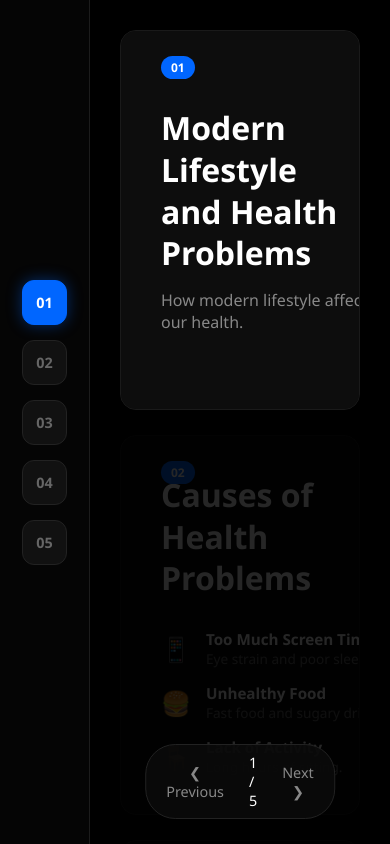
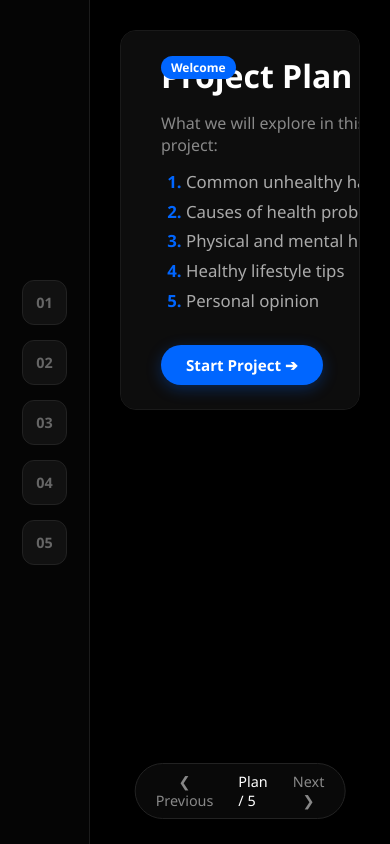
Before and after one commit to imran231145/nuray_project, a plain HTML site: page index.html in a window 390 px wide. Drawn offline with Linux system fonts and the light colour scheme.

Commit message:
feat: add project plan startup slide and fix image responsive layouts

```diff
--- a/index.html
+++ b/index.html
@@ -20,7 +20,30 @@
 
     <main class="slider-container">
 
-        <section class="slide active" id="slide-1">
+        <section class="slide active" id="slide-0">
+    <div class="slide-info plan-slide-info">
+        <span class="slide-num">Welcome</span>
+        <h2>Project Plan</h2>
+        <p class="subtitle">What we will explore in this project:</p>
+
+        <ol class="project-plan-list">
+            <li>Common unhealthy habits</li>
+            <li>Causes of health problems</li>
+            <li>Physical and mental health</li>
+            <li>Healthy lifestyle tips</li>
+            <li>Personal opinion</li>
+        </ol>
+
+        <button id="start-project-btn" class="start-btn">Start Project ➔</button>
+    </div>
+    <div class="slide-media single-img">
+        <div class="image-placeholder" style="background: linear-gradient(135deg, #111 0%, #002266 100%); color: #666;">
+            Health & Lifestyle Guide 2026
+        </div>
+    </div>
+</section>
+
+        <section class="slide" id="slide-1">
             <div class="slide-info">
                 <span class="slide-num">01</span>
                 <h2>Modern Lifestyle <br>and Health Problems</h2>
--- a/script.js
+++ b/script.js
@@ -4,13 +4,13 @@ document.addEventListener("DOMContentLoaded", function() {
     var prevBtn = document.getElementById("prev-btn");
     var nextBtn = document.getElementById("next-btn");
     var counter = document.getElementById("slide-counter");
+    var startBtn = document.getElementById("start-project-btn"); // Новая кнопка
 
-    var activeIdx = 1;
-    var totalSlides = slides.length;
+    var activeIdx = 0; // ИСПРАВЛЕНО: начинаем со слайда 0 (План проекта)
+    var totalSlides = slides.length - 1; // Количество рабочих слайдов (без стартового)
 
     function showSlide(slideNum) {
-        if (slideNum < 1 || slideNum > totalSlides) return;
-
+        // slideNum может быть 0 (стартовый) или от 1 до 5
         activeIdx = slideNum;
 
         // Переключение активного слайда
@@ -23,7 +23,7 @@ document.addEventListener("DOMContentLoaded", function() {
             }
         });
 
-        // Переключение активной кнопки слева
+        // Переключение активной кнопки слева (01-05)
         buttons.forEach(function(btn) {
             if (parseInt(btn.getAttribute("data-slide")) === slideNum) {
                 btn.classList.add("active");
@@ -32,11 +32,22 @@ document.addEventListener("DOMContentLoaded", function() {
             }
         });
 
-        // Обновление счетчика текстом
-        counter.textContent = slideNum + " / " + totalSlides;
+        // Обновление счетчика текстом (если на плане — пишем "Plan", если на слайдах — цифры)
+        if (slideNum === 0) {
+            counter.textContent = "Plan / " + totalSlides;
+        } else {
+            counter.textContent = slideNum + " / " + totalSlides;
+        }
     }
 
-    // Клик по кнопкам 01-05
+    // Клик по кнопке "Start Project"
+    if (startBtn) {
+        startBtn.addEventListener("click", function() {
+            showSlide(1); // Переключает на Слайд 01
+        });
+    }
+
+    // Клик по боковым кнопкам 01-05
     buttons.forEach(function(button) {
         button.addEventListener("click", function() {
             var num = parseInt(button.getAttribute("data-slide"));
@@ -46,7 +57,7 @@ document.addEventListener("DOMContentLoaded", function() {
 
     // Кнопка Назад
     prevBtn.addEventListener("click", function() {
-        if (activeIdx > 1) {
+        if (activeIdx > 0) { // Можно вернуться на план (0)
             showSlide(activeIdx - 1);
         }
     });
@@ -57,4 +68,7 @@ document.addEventListener("DOMContentLoaded", function() {
             showSlide(activeIdx + 1);
         }
     });
+
+    // Инициализация первого показа
+    showSlide(0);
 });
--- a/style.css
+++ b/style.css
@@ -82,10 +82,8 @@ body {
     transition: all 0.5s ease;
 }
 
-/* Скрываем/затемняем неактивные слайды */
 .slide:not(.active) {
-    opacity: 0.15;
-    pointer-events: none;
+    display: none !important;
 }
 
 /* Текстовая зона (ИСПРАВЛЕНО) */
@@ -318,3 +316,62 @@ display: flex;
     color: #ffffff;
     font-size: 0.9rem;
 }
+
+/* --- СТИЛИ ДЛЯ СТАРТОВОГО СЛАЙДА (ПЛАНА) --- */
+.plan-slide-info {
+    justify-content: center !important; /* Центрируем контент по вертикали, чтобы кнопка не уходила вниз */
+    padding-top: 20px !important;       /* Уменьшаем верхний отступ */
+    padding-bottom: 20px !important;    /* Добавляем нижний отступ */
+}
+
+/* Красивый нумерованный список */
+.project-plan-list {
+    margin-top: 15px;
+    margin-bottom: 20px;
+    padding-left: 25px; /* Увеличили отступ, чтобы текст не сливался с цифрами */
+    color: #ccc;
+    text-align: left;
+}
+
+.project-plan-list li {
+    font-size: 1.05rem; /* Чуть-чуть уменьшили размер, чтобы всё точно поместилось по высоте */
+    margin-bottom: 8px; /* Немного уменьшили расстояние между строками */
+    line-height: 1.3;
+    color: #aaaaaa;
+    transition: color 0.3s ease;
+}
+
+.project-plan-list li::marker {
+    color: #0066ff;
+    font-weight: bold;
+}
+
+.project-plan-list li:hover {
+    color: #ffffff;
+}
+
+/* Кнопка Старт */
+.start-btn {
+    align-self: flex-start;
+    background-color: #0066ff;
+    color: #ffffff;
+    border: none;
+    padding: 10px 25px; /* Сделали кнопку чуть компактнее, чтобы она не обрезалась */
+    font-size: 0.95rem;
+    font-weight: bold;
+    border-radius: 25px;
+    cursor: pointer;
+    box-shadow: 0 4px 15px rgba(0, 102, 255, 0.3);
+    transition: transform 0.2s ease, background-color 0.2s ease, box-shadow 0.2s ease;
+    margin-top: 5px; /* Отступ сверху для кнопки */
+}
+
+.start-btn:hover {
+    background-color: #0052cc;
+    box-shadow: 0 6px 20px rgba(0, 102, 255, 0.5);
+    transform: translateY(-2px);
+}
+
+.start-btn:active {
+    transform: translateY(0);
+}
```
